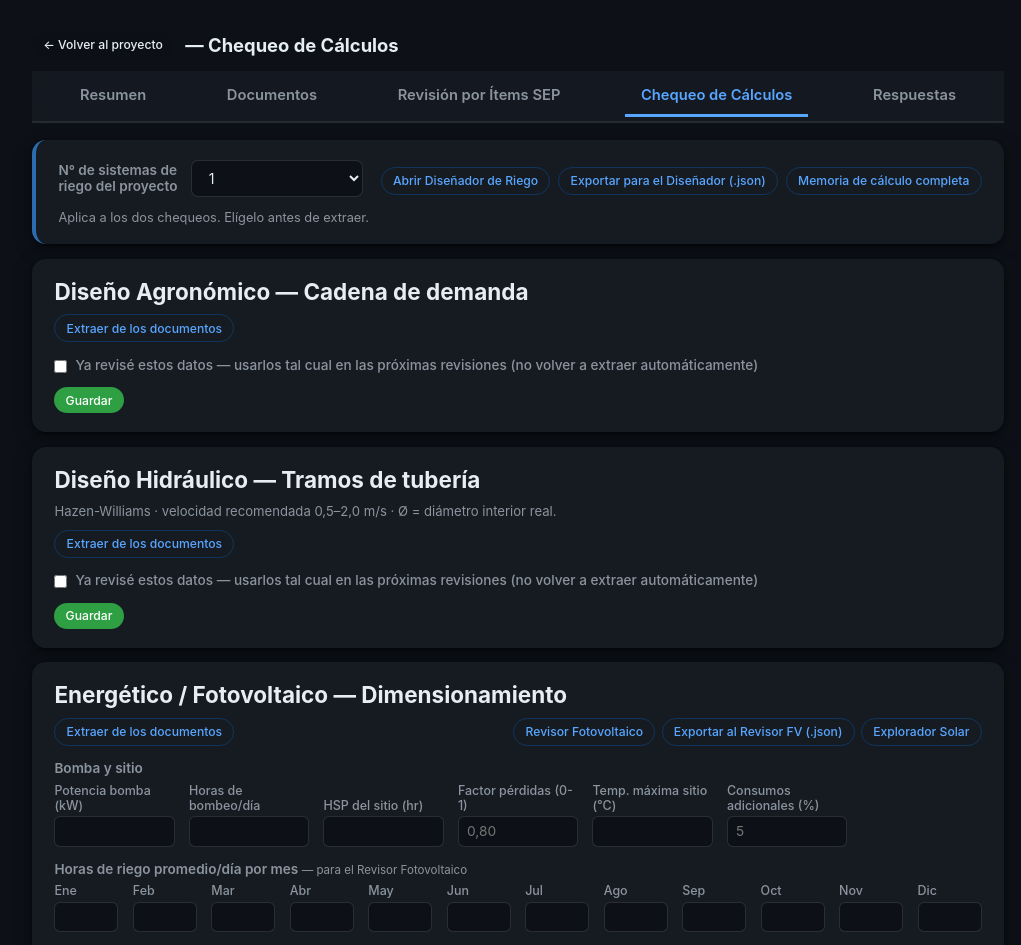
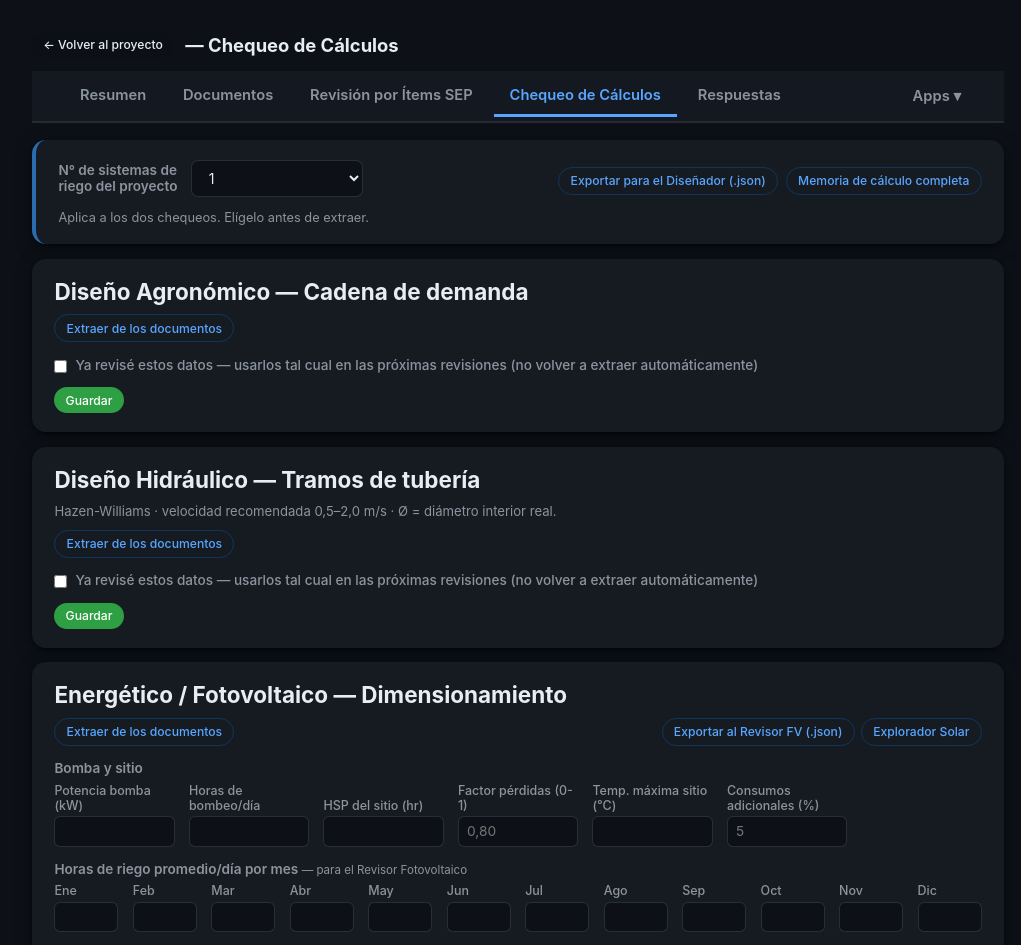
Before and after one commit to CEVV69/revisor-cnr, a FastAPI app: template templates/calculos.html in a window 1280 px wide. Shown: the part 52-997 px from the top of the page, without its empty margins (122-1143 px from the left). Run offline with FastAPI, Linux system fonts and the light colour scheme; the template is opened without the code that fills it, so the values that code supplies are empty; some libraries are stand-ins or nearby versions.

Commit message:
Menú desplegable "Apps" en la barra de navegación del proyecto
Nuevo partial _apps_menu.html (Diseñador de Riego, Cálculo Scall, Revisor
Fotovoltaico, Diseño de Pequeños Embalses) incluido al final de .proj-nav
en proyecto.html, calculos.html y respuestas.html — <details>/<summary>
sin JS, mismo patrón que el contador de costo de API. Único punto de
mantención para agregar/quitar apps hermanas.

Elimina los botones sueltos que abrían cada app por separado en el
Chequeo de Cálculos (Diseñador de Riego, Scall, Revisor Fotovoltaico,
Embalses) — quedan solo los que exportan datos hacia esas apps, que no
son parte del menú. Limpia el JS/CSS muerto de campo-scall.

Co-Authored-By: Claude Sonnet 5 <noreply@anthropic.com>
Claude-Session: https://claude.ai/code/session_016S4pf3n2TBytePUyN1cMQi

```diff
--- /dev/null
+++ b/templates/_apps_menu.html
@@ -0,0 +1,13 @@
+{# Menú desplegable "Apps" — abre las apps hermanas standalone (static/), independiente del
+   proyecto que se esté viendo. Único punto de mantención: agregar una app acá la deja disponible
+   en las 3 páginas que incluyen este partial (proyecto.html, calculos.html, respuestas.html) sin
+   tocar nada más. Estilos en base.html (.apps-menu*). #}
+<details class="apps-menu">
+  <summary>Apps ▾</summary>
+  <div class="apps-menu-panel">
+    <a href="/static/disenador_riego_v123.html" target="_blank" rel="noopener" class="apps-menu-item">Diseñador de Riego</a>
+    <a href="/static/scall_diseno_v21.html" target="_blank" rel="noopener" class="apps-menu-item">Cálculo Scall</a>
+    <a href="/static/fotovoltaico_riego_v15.html" target="_blank" rel="noopener" class="apps-menu-item">Revisor Fotovoltaico</a>
+    <a href="/static/embalses_diseno_v7.html" target="_blank" rel="noopener" class="apps-menu-item">Diseño de Pequeños Embalses</a>
+  </div>
+</details>
--- a/templates/base.html
+++ b/templates/base.html
@@ -208,6 +208,22 @@
     .costo-api-pie { font-size: 0.7rem; color: var(--text-3); margin-top: 0.5rem;
       border-top: 1px solid var(--border); padding-top: 0.4rem; }
 
+    /* Menú "Apps" (apps hermanas: Diseñador de Riego, Scall, Fotovoltaico, Mini Embalses) en la
+       barra de navegación del proyecto (.proj-nav) — mismo patrón <details> que .costo-api,
+       sin JS. margin-left:auto lo empuja al extremo derecho de la barra. */
+    .apps-menu { position: relative; margin-left: auto; align-self: center; }
+    .apps-menu > summary { list-style: none; cursor: pointer; font-size: 0.92rem; font-weight: 600;
+      color: var(--text-2); padding: 0.4rem 0.7rem; border-radius: 8px; white-space: nowrap; }
+    .apps-menu > summary::-webkit-details-marker { display: none; }
+    .apps-menu > summary:hover { color: var(--text); background: rgba(128,128,128,0.09); }
+    .apps-menu[open] > summary { color: var(--blue); }
+    .apps-menu-panel { position: absolute; right: 0; top: 115%; z-index: 200; min-width: 220px;
+      background: var(--surface); border: 1px solid var(--border); border-radius: 8px;
+      box-shadow: var(--shadow); overflow: hidden; }
+    .apps-menu-item { display: block; padding: 0.5rem 0.9rem; font-size: 0.83rem;
+      color: var(--text); text-decoration: none; white-space: nowrap; }
+    .apps-menu-item:hover { background: rgba(128,128,128,0.09); }
+
     /* Utils */
     .text-muted { color: var(--text-2); font-size: 0.81rem; }
     .text-sm    { font-size: 0.81rem; }
--- a/templates/calculos.html
+++ b/templates/calculos.html
@@ -46,9 +46,8 @@
     background:var(--surface); color:var(--text); font-family:inherit; font-size:0.82rem;
     box-sizing:border-box; }
   .calc-nota { display:block; font-size:0.78rem; font-weight:400; margin-top:0.15rem; }
-  .sistema-riego-campo { display:none; }
+  .agro-grid > div.sistema-riego-campo { display:none; }
   .agro-grid > div.sistema-riego-campo.activo { display:flex; }
-  .campo-scall.sistema-riego-campo.activo { display:inline-block; }
   tr.fila-acumulador { display:none; }
   tr.fila-acumulador.activa { display:table-row; }
   tr.fila-agotamiento { display:none; }
@@ -67,6 +66,7 @@
   <a href="/proyecto/{{ proyecto.id }}/items" class="proj-tab">Revisión por Ítems SEP</a>
   <a href="/proyecto/{{ proyecto.id }}/calculos" class="proj-tab activa">Chequeo de Cálculos</a>
   <a href="/proyecto/{{ proyecto.id }}/respuestas" class="proj-tab">Respuestas</a>
+  {% include "_apps_menu.html" %}
 </nav>
 
 <div class="card" style="border-left:4px solid #2b6cb0;">
@@ -83,7 +83,6 @@
       <noscript><button type="submit" class="btn btn-outline btn-sm">Aplicar</button></noscript>
     </form>
     <div style="display:flex; gap:0.5rem; flex-wrap:wrap; align-items:center;">
-      <a href="/static/disenador_riego_v123.html" target="_blank" rel="noopener" class="btn btn-outline btn-sm">Abrir Diseñador de Riego</a>
       <a href="/proyecto/{{ proyecto.id }}/calculos/exportar-disenador" class="btn btn-outline btn-sm" title="Exporta agronómico, hidráulico y fotovoltaico de todos los sistemas">Exportar para el Diseñador (.json)</a>
       <a href="/proyecto/{{ proyecto.id }}/calculos/informe" target="_blank" rel="noopener" class="btn btn-outline btn-sm">Memoria de cálculo completa</a>
     </div>
@@ -196,13 +195,7 @@
           </select>
         </div>
       </div>
-      <div style="display:flex; align-items:flex-end; justify-content:space-between; gap:0.8rem; margin:-0.4rem 0 0.9rem; flex-wrap:wrap;">
-        <p class="text-muted" style="font-size:0.78rem; margin:0;">Vacío = sin acumulador. Reduce el N° de sectores y se verifica que su volumen alcance; no se suma al caudal para la Superficie de riego segura.</p>
-        <div style="display:flex; flex-direction:column; gap:0.4rem; flex-shrink:0;">
-          <a href="/static/scall_diseno_v21.html" target="_blank" rel="noopener" class="btn btn-outline btn-sm sistema-riego-campo campo-scall">Cálculo Scall</a>
-          <a href="/static/embalses_diseno_v7.html" target="_blank" rel="noopener" class="btn btn-outline btn-sm">Diseño de Pequeños Embalses</a>
-        </div>
-      </div>
+      <p class="text-muted" style="font-size:0.78rem; margin:-0.4rem 0 0.9rem;">Vacío = sin acumulador. Reduce el N° de sectores y se verifica que su volumen alcance; no se suma al caudal para la Superficie de riego segura.</p>
 
       <div style="font-weight:600; font-size:0.85rem; color:var(--text-2); margin-bottom:0.3rem;">Extraído/declarado vs. calculado por la app</div>
       <p class="text-muted" style="font-size:0.78rem; margin:0 0 0.5rem;">Lo declarado por el consultor se edita en la columna del medio.</p>
@@ -547,7 +540,6 @@
       <button type="submit" class="btn btn-outline btn-sm" title="Sobrescribe los campos de abajo con lo que encuentre la IA">Extraer de los documentos</button>
     </form>
     <div style="display:flex; gap:0.4rem; flex-wrap:wrap;">
-      <a href="/static/fotovoltaico_riego_v15.html" target="_blank" rel="noopener" class="btn btn-outline btn-sm" title="Abre el Revisor Fotovoltaico de Riego (app independiente)">Revisor Fotovoltaico</a>
       <a href="/proyecto/{{ proyecto.id }}/calculos/exportar-revisor-fv" class="btn btn-outline btn-sm" title="Exporta los datos FV al formato del Revisor Fotovoltaico (.json)">Exportar al Revisor FV (.json)</a>
       <a href="https://solar.minenergia.cl/inicio" target="_blank" rel="noopener" class="btn btn-outline btn-sm">Explorador Solar</a>
     </div>
@@ -917,10 +909,6 @@
     wrap.querySelectorAll(".campo-goteo").forEach(function(el) { el.classList.toggle("activo", mostrarGoteo); });
     wrap.querySelectorAll(".campo-aspersion").forEach(function(el) { el.classList.toggle("activo", mostrarAspersion); });
     wrap.querySelectorAll(".campo-carrete").forEach(function(el) { el.classList.toggle("activo", mostrarCarrete); el.style.display = mostrarCarrete ? "" : "none"; });
-    // Botón "Cálculo Scall" — Goteo/Microaspersión/Aspersión (no Carrete, que no usa el mismo
-    // modelo de acumulador). Mismo criterio "mostrar si es ambiguo" que el resto: visible salvo
-    // que el sistema declarado sea específicamente Carrete.
-    wrap.querySelectorAll(".campo-scall").forEach(function(el) { el.classList.toggle("activo", mostrarGoteo || mostrarAspersion); });
     // En Aspersión/Carrete el diseño real es por POSTURAS (geométrico, no depende del caudal
     // disponible) — el consultor casi siempre declara ese número rotulado "N° de sectores" en el
     // expediente, pero corresponde comparar contra el N° de posturas real de cada sistema (ver
--- a/templates/proyecto.html
+++ b/templates/proyecto.html
@@ -400,6 +400,7 @@
   <a href="/proyecto/{{ proyecto.id }}/items" class="proj-tab {% if pagina == 'items' %}activa{% endif %}">Revisión por Ítems SEP</a>
   <a href="/proyecto/{{ proyecto.id }}/calculos" class="proj-tab">Chequeo de Cálculos</a>
   <a href="/proyecto/{{ proyecto.id }}/respuestas" class="proj-tab">Respuestas</a>
+  {% include "_apps_menu.html" %}
 </nav>
 
 {% if pagina == 'documentos' %}
--- a/templates/respuestas.html
+++ b/templates/respuestas.html
@@ -43,6 +43,7 @@
   <a href="/proyecto/{{ proyecto.id }}/items" class="proj-tab">Revisión por Ítems SEP</a>
   <a href="/proyecto/{{ proyecto.id }}/calculos" class="proj-tab">Chequeo de Cálculos</a>
   <a href="/proyecto/{{ proyecto.id }}/respuestas" class="proj-tab activa">Respuestas</a>
+  {% include "_apps_menu.html" %}
 </nav>
 
 <div class="card" style="border-left:4px solid #2b6cb0;">
```
